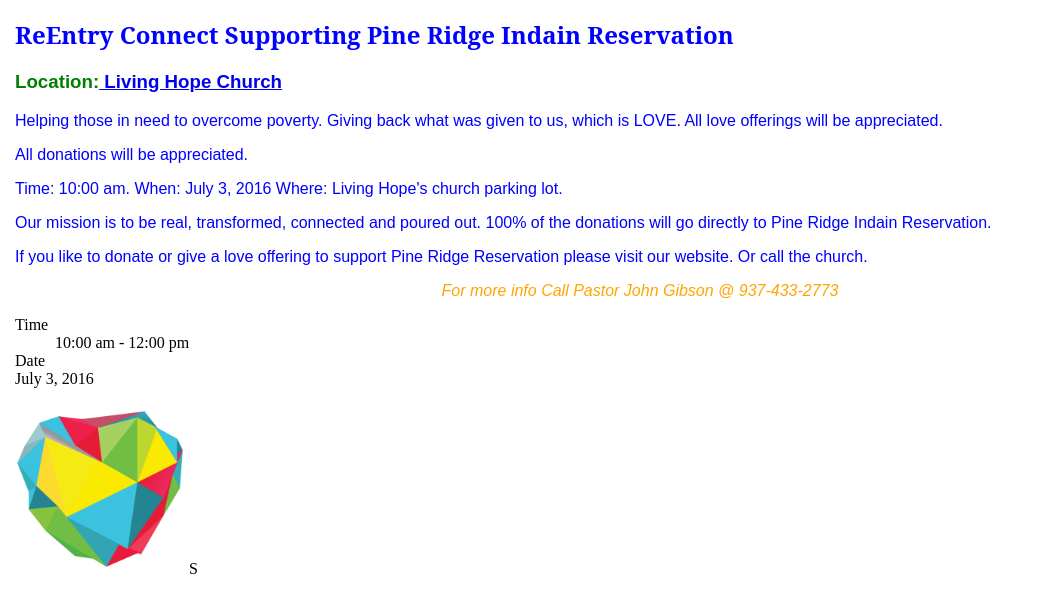
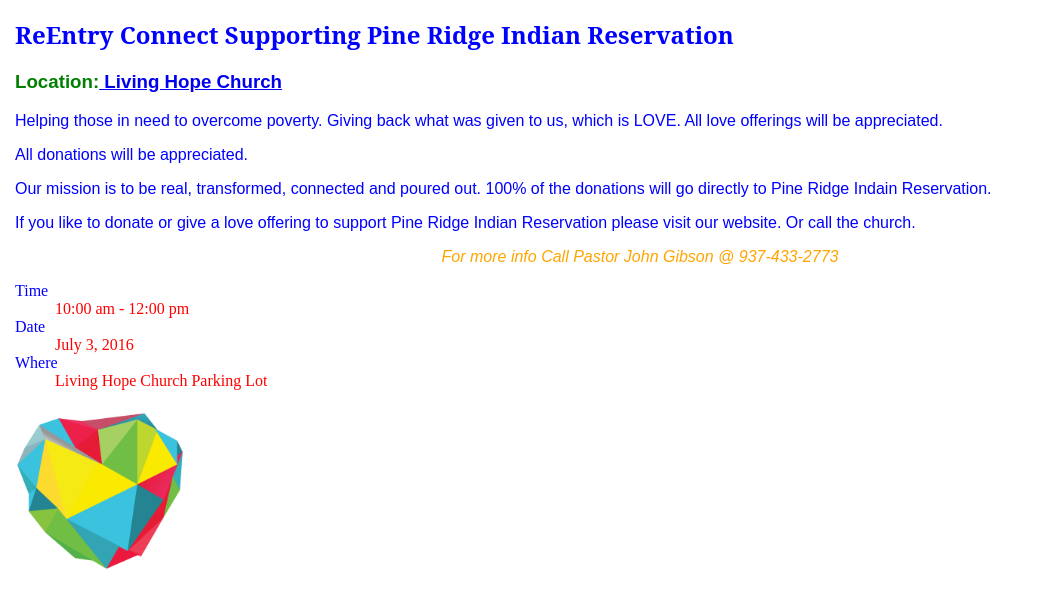
Before and after one commit to MarcusDavis1/empty_basic_html5, a plain HTML site: page index.html in a window 1280 px wide. Shown: the part 70-682 px from the top of the page, without its empty margins (0-1038 px from the left). Drawn offline with Linux system fonts and the light colour scheme.

Commit message:
corrections

```diff
--- a/css/styles.css
+++ b/css/styles.css
@@ -41,7 +41,9 @@ address{
 }
 dt{
   font-size: 20;
+  color: blue;
 }
 dd{
   font-size: 20;
+  color: red;
 }
--- a/index.html
+++ b/index.html
@@ -15,21 +15,22 @@
 <body>
   <h1> ReEntry Connect Car Wash. </h1>
 
-  <h2> ReEntry Connect Supporting Pine Ridge Indain Reservation </h2 >
+  <h2> ReEntry Connect Supporting Pine Ridge Indian Reservation </h2 >
   <h3> Location:<a href="http://elivinghope.com/"> Living Hope Church </a> </h3>
   <p> Helping those in need to overcome poverty. Giving back what was given to us, which is LOVE. All love offerings will be appreciated.</p>
 <p> All donations will be appreciated.</p>
-<p> Time: 10:00 am. When: July 3, 2016 Where: Living Hope's church parking lot.</p>
 <p> Our mission is to be real, transformed, connected and poured out. 100% of the donations will go directly to Pine Ridge Indain Reservation.</p>
-<p> If you like to donate or give a love offering to support Pine Ridge Reservation please visit our website. Or call the church.</p>
+<p> If you like to donate or give a love offering to support Pine Ridge Indian Reservation please visit our website. Or call the church.</p>
 <address> For more info Call Pastor John Gibson @ 937-433-2773 </address>
 <dl>
   <dt> Time </dt>
   <dd> 10:00 am - 12:00 pm </dd>
   <dt> Date </dt>
-  <dt> July 3, 2016 </dt>
+  <dd> July 3, 2016 </dd>
+  <dt> Where </dt>
+  <dd> Living Hope Church Parking Lot </dd>
 </dl>
   <img src="ReEntryconnect.png">
-S
+
 </body>
 </html>
```
